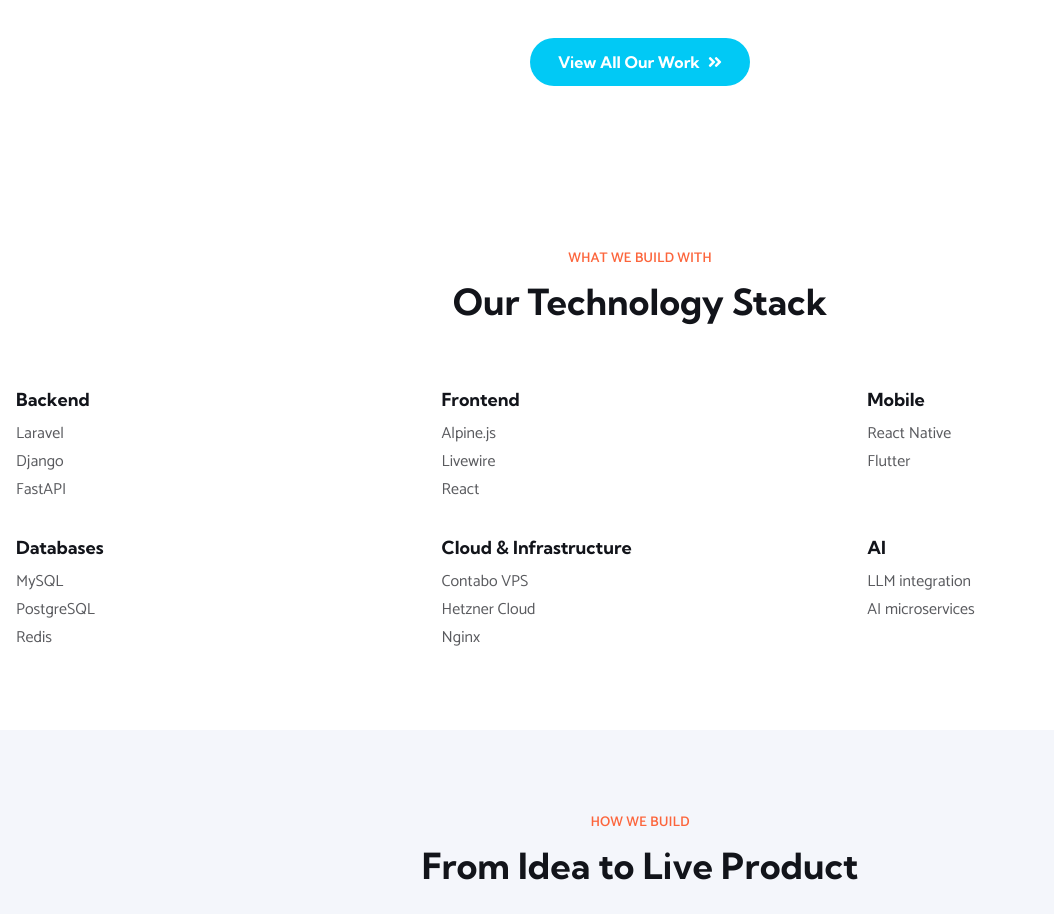
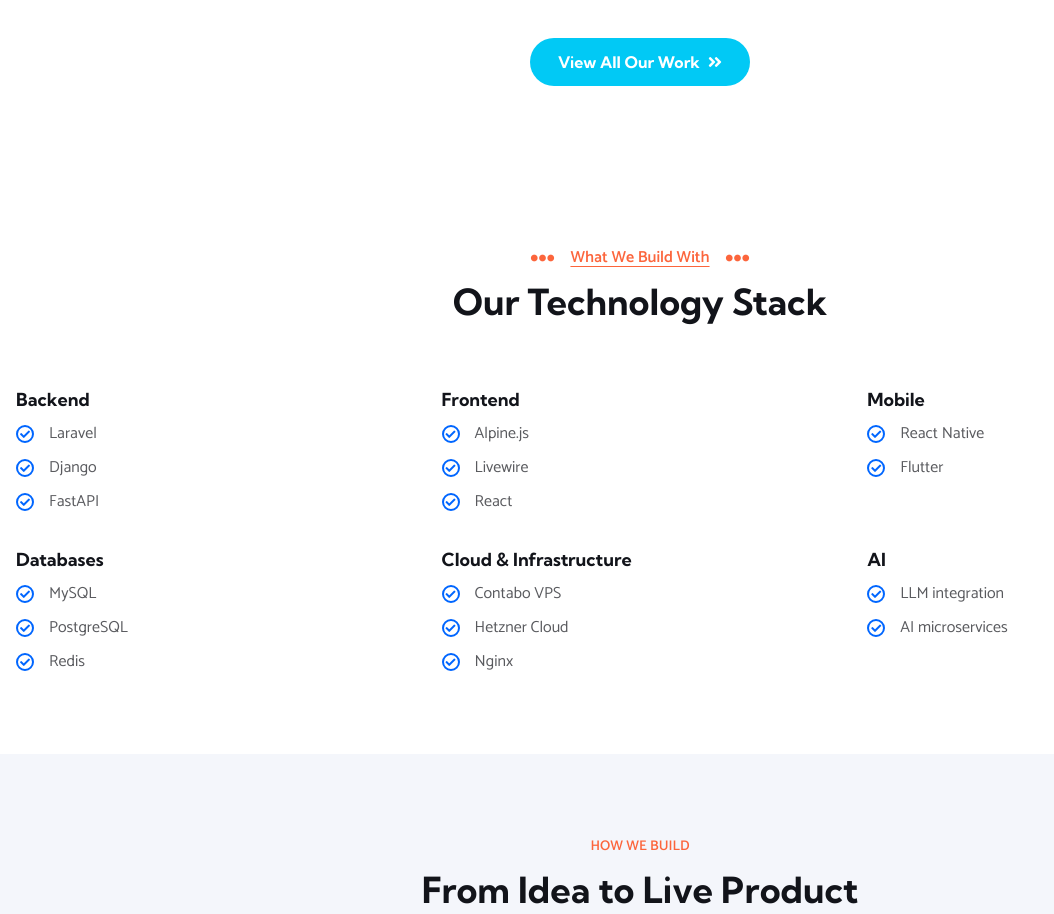
Before and after one commit to noblesomto/noblecontracts-website-laravel, a Laravel app: page / in a window 1280 px wide. Shown: the part 5161-6075 px from the top of the page, without its empty margins (0-1054 px from the left). Run offline with Laravel 10, Linux system fonts and the light colour scheme; some libraries are stand-ins or nearby versions; some web fonts are replaced.

Commit message:
Add checkmark badges and dots+underline label to Tech Stack section
Same .list-style-four treatment already established elsewhere on the
page, applied to the 6 tech category lists (Backend, Frontend, Mobile,
Databases, Cloud & Infrastructure, AI) which were still plain text
items. "What We Build With" label restyled to match the dots+underline
pattern used by every other section label.

Verified visually against the mockup in a live browser check.

Co-Authored-By: Claude Sonnet 5 <noreply@anthropic.com>
Claude-Session: https://claude.ai/code/session_013rbmC7wrN2zVUZMfn4pQKU

```diff
--- a/resources/views/frontend/index.blade.php
+++ b/resources/views/frontend/index.blade.php
@@ -239,7 +239,11 @@
 <section class="py-20">
     <div class="container-nb">
         <div class="text-center max-w-2xl mx-auto mb-16" data-reveal>
-            <span class="text-accent uppercase text-sm font-semibold">What We Build With</span>
+            <div class="flex items-center justify-center gap-4 text-accent font-bold">
+                <i class="fas fa-ellipsis-h text-2xl"></i>
+                <span class="underline underline-offset-4">What We Build With</span>
+                <i class="fas fa-ellipsis-h text-2xl"></i>
+            </div>
             <h2 class="text-3xl md:text-4xl font-bold mt-3">Our Technology Stack</h2>
         </div>
         <div class="flex flex-wrap gap-8">
@@ -253,7 +257,7 @@
             ] as $group)
             <div class="w-full sm:w-[calc(50%-1rem)] lg:w-[calc(33.333%-1.4rem)]" data-reveal>
                 <h5 class="font-bold text-lg mb-2">{{ $group['title'] }}</h5>
-                <ul class="space-y-1 text-ink/70">
+                <ul class="list-style-four text-ink/70">
                     @foreach ($group['items'] as $item)
                     <li>{{ $item }}</li>
                     @endforeach
```
